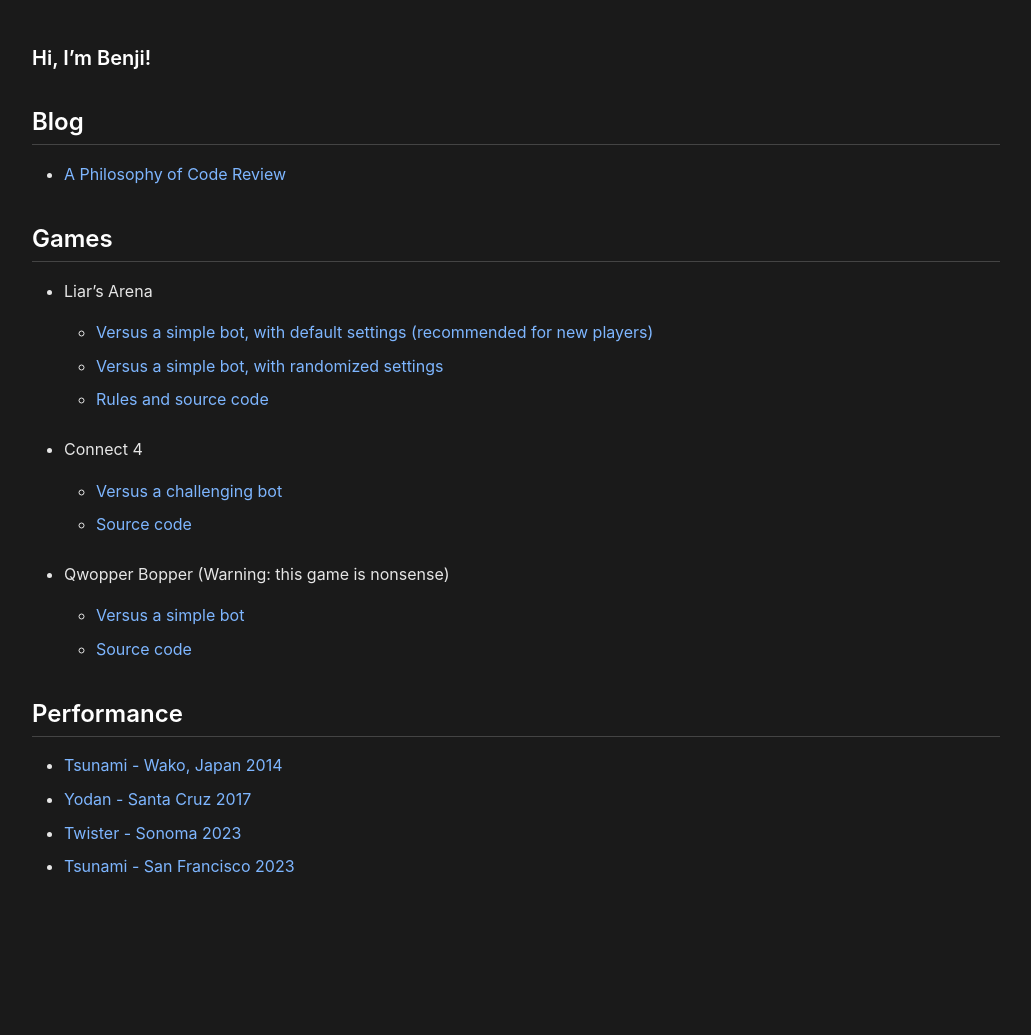
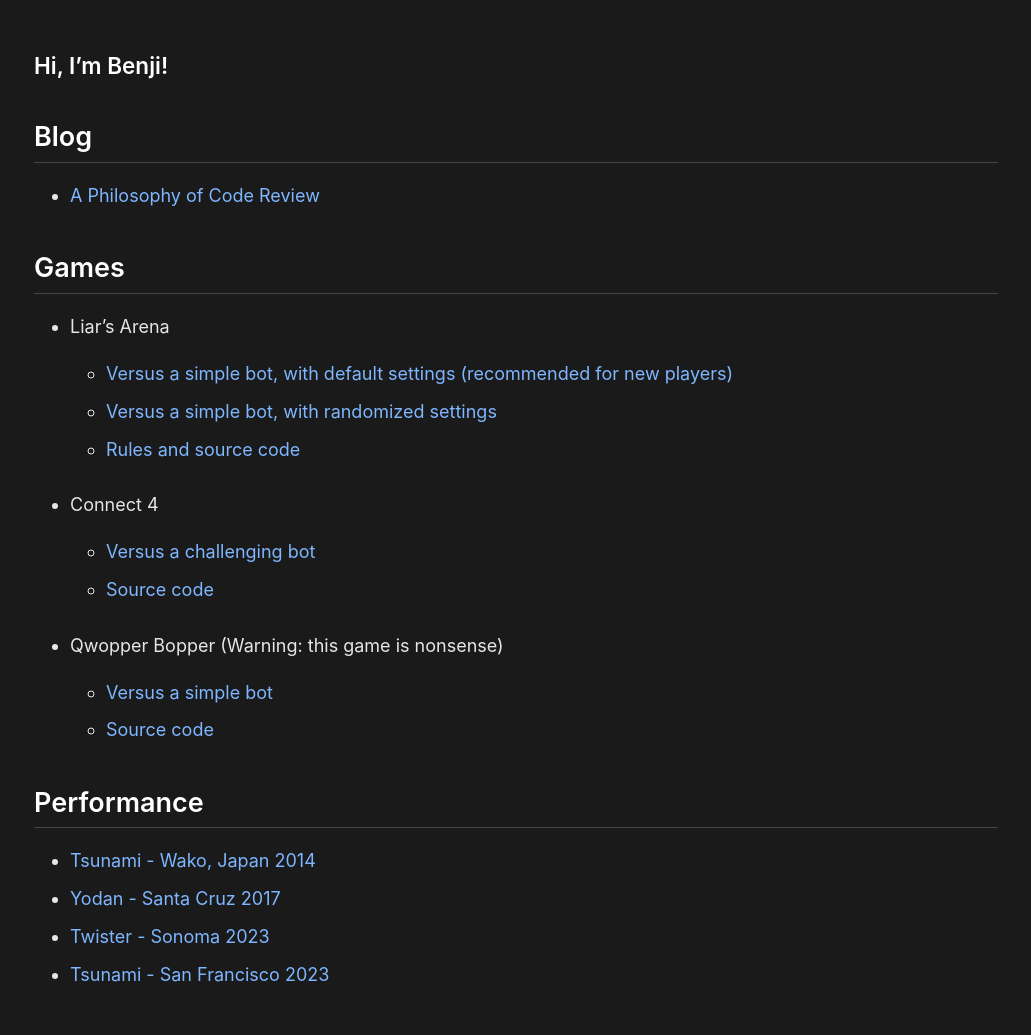
Before and after one commit to benpastel/benpastel.github.io, a Jekyll site: the page built from index.md, in a window 1280 px wide. Shown: the whole page, without its empty margins (124-1155 px from the left). Built offline with Jekyll 4.4.1, drawn with Linux system fonts in a browser that asks for light colours; before the commit the page ends 920 px from its top, so only the background shows below that.

Commit message:
bump font size

```diff
--- a/assets/css/style.scss
+++ b/assets/css/style.scss
@@ -33,7 +33,7 @@
 }
 
 html {
-  font-size: 16px;
+  font-size: 18px;
   scroll-behavior: smooth;
 }
 
@@ -261,7 +261,7 @@ footer {
 
 @media (max-width: 768px) {
   html {
-    font-size: 15px;
+    font-size: 17px;
   }
 
   :root {
```
Also changed, not shown: _posts/2025-04-15-code-review.md (+1 -1 lines).
